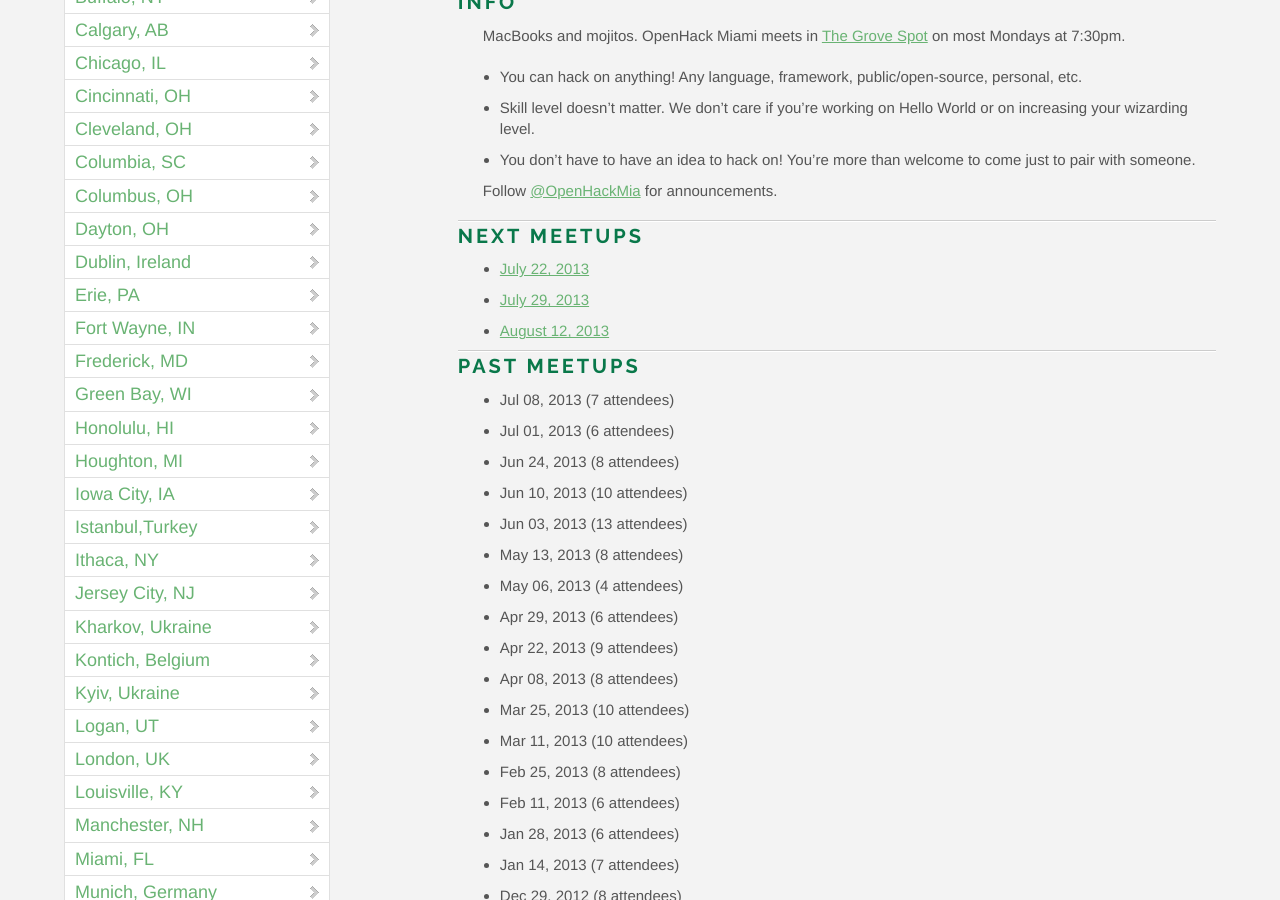
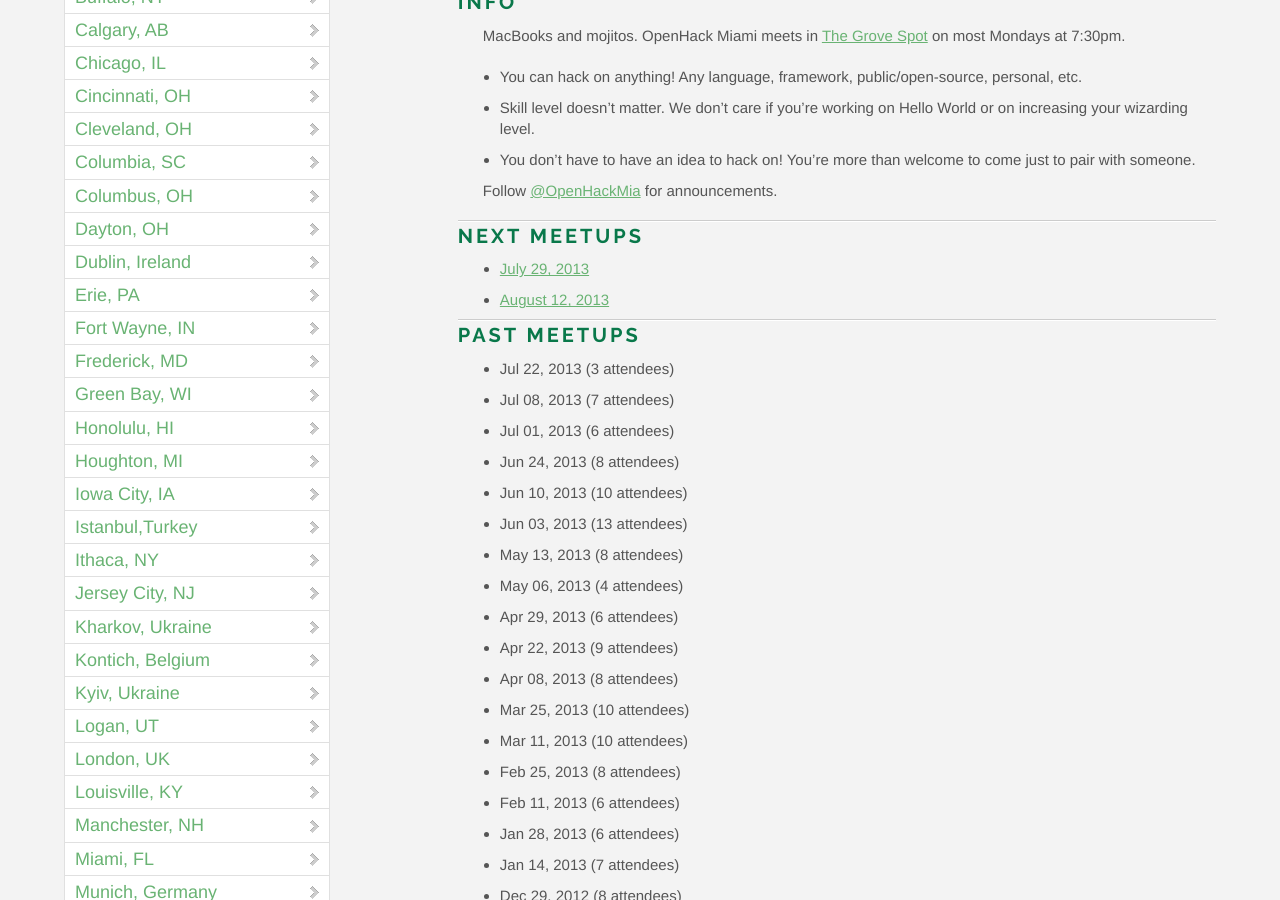
Before and after one commit to OpenHack/openhack.github.com, a Jekyll site: the page built from miami/index.markdown, in a window 1280 px wide and 900 px high, scrolled down 733 px. Built offline with Jekyll 4.4.1, drawn with Linux system fonts in a browser that asks for light colours; nearby versions of some CDN libraries; Markdown is read by kramdown in place of the engine named in the settings; comment, search, counter and statistics services are not loaded.

Commit message:
Attendee count for this week's OpenHack Miami

```diff
--- a/miami/index.markdown
+++ b/miami/index.markdown
@@ -19,12 +19,12 @@ Follow [@OpenHackMia](http://twitter.com/openhackmia) for announcements.
 
 ### Next meetups
 
-* [July 22, 2013](http://www.meetup.com/miamirb/events/129927272/)
 * [July 29, 2013](http://www.meetup.com/miamirb/events/129927042/)
 * [August 12, 2013](http://www.meetup.com/miamirb/events/129927282/)
 
 ### Past meetups
 
+* Jul 22, 2013 (3 attendees)
 * Jul 08, 2013 (7 attendees)
 * Jul 01, 2013 (6 attendees)
 * Jun 24, 2013 (8 attendees)
```
